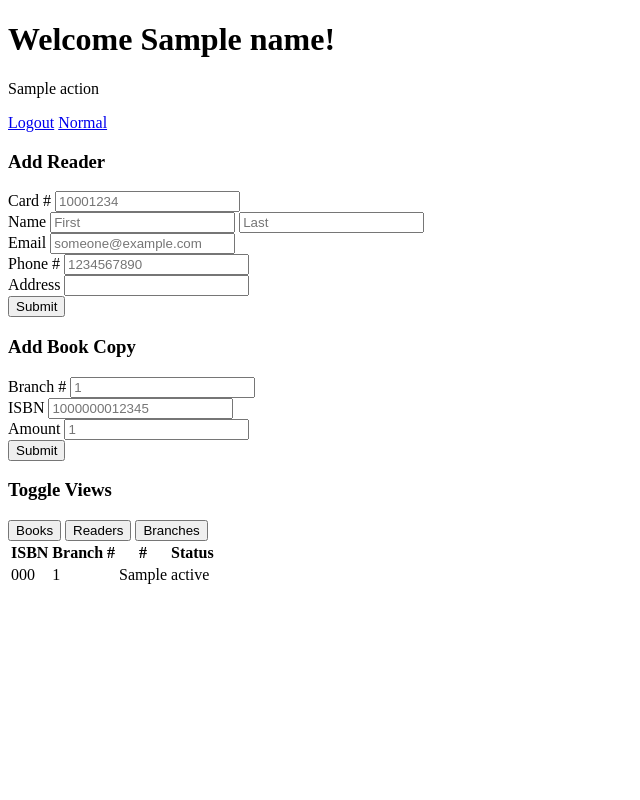
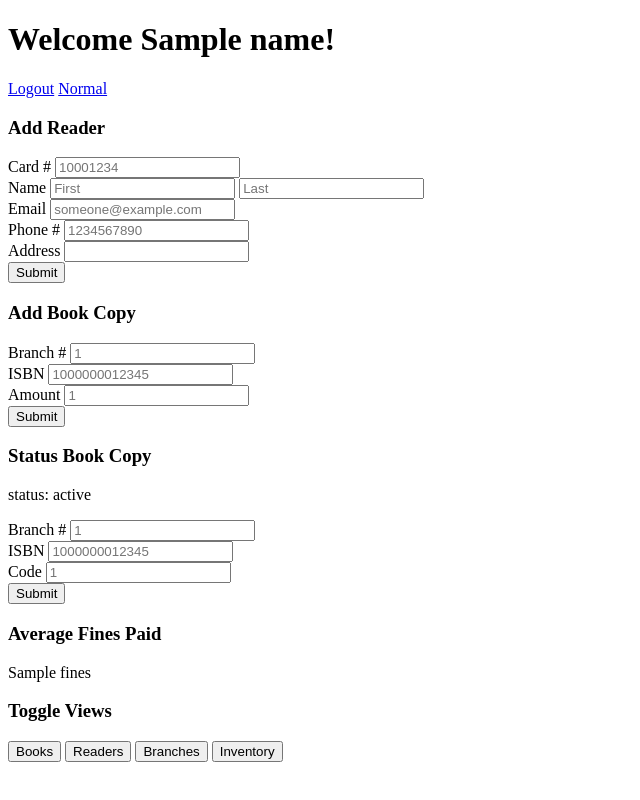
Before and after one commit to rkhullar/csci760.nydev.me, a Flask app: template templates/admin.html in a window 1280 px wide. Shown: the whole page, without its empty margins (0-640 px from the left). Run offline with Flask 2, Linux system fonts and the light colour scheme; the template is opened without the code that fills it: most values are stand-ins (such as "Sample title", 1, 10 or a date in 2020).

Commit message:
dev html

```diff
--- a/database/rebuild.sql
+++ b/database/rebuild.sql
@@ -151,12 +151,12 @@ create table dbo.copy
   lock boolean not null default false
 );
 
-/* not sure correct */
 create view dbv.inventory as
-  select c.isbn, b.id, count(*)
+  select c.isbn, b.id as branchID, count(*)
   from dbo.copy c, dbo.branch b
   where c.branchID = b.id
-  group by c.isbn, b.id;
+  group by c.isbn, b.id
+  order by c.isbn, b.id;
 
 create function new.copy(isbn numeric(13,0), branchID integer, amt integer)
   returns void as $$
--- a/main.py
+++ b/main.py
@@ -90,8 +90,10 @@ def admin_deactivate():
 @app.route('/admin', methods=['GET', 'POST'])
 @admin_required
 def admin():
-    actions = ['add_reader', 'add_book_copy']
+    actions = ['add_reader', 'add_book_copy', 'status_book_copy']
     action = match(actions, request)
+
+    o1 = None
 
     if action == 'add_reader':
         card = int(request.form['card'])
@@ -112,13 +114,20 @@ def admin():
         amount   = int(request.form['amount'])
         XCore.call(action, branchID, isbn, amount)
 
+    if action == 'status_book_copy':
+        branchID = int(request.form['branch_id'])
+        isbn     = int(request.form['isbn'])
+        code     = int(request.form['code'])
+        o1 = XCore.call(action, branchID, isbn, code)
+
     return render_template('admin.html',
                            name=XCore.call('person', session['id']),
                            readers=XCore.call('readers'),
                            books=XCore.call('books'),
                            branches=XCore.call('branches'),
                            inventory=XCore.call('inventory'),
-                           action=action)
+                           fines=XCore.call('average_fine_paid'),
+                           status=o1)
 
 # Reader Routes
 @app.route('/home', methods=['GET', 'POST'])
--- a/static/library.js
+++ b/static/library.js
@@ -10,4 +10,5 @@ function main()
     $('#books').hide();
     $('#readers').hide();
     $('#branches').hide();
+    $('#inventory').hide();
 }
--- a/templates/admin.html
+++ b/templates/admin.html
@@ -1,4 +1,4 @@
-<!DOCTYPE html>
+<!doctype html>
 <html lang='en'>
 <head>
     <meta charset='UTF-8'>
@@ -7,9 +7,6 @@
 </head>
 <body>
     <h1>Welcome {{ name }}!</h1>
-    {% if action %}
-        <p id='test'>{{ action }}</p>
-    {% endif %}
 
     <a href='/logout'>Logout</a>
     <a href='/admin/deactivate'>Normal</a>
@@ -41,10 +38,30 @@
         <input type='submit' name='add_book_copy' value='Submit'>
     </form>
 
+    <h3>Status Book Copy</h3>
+    <form action='' method='post'>
+        {% if status %}
+            <p>status: {{ status }}</p>
+        {% endif %}
+        <label for='branch_id'>Branch #</label>
+        <input type='number' name='branch_id' placeholder='1' required><br>
+        <label for='isbn'>ISBN</label>
+        <input type='number' name='isbn' placeholder='1000000012345' required><br>
+        <label for='code'>Code</label>
+        <input type='number' name='code' placeholder='1' required><br>
+        <input type='submit' name='status_book_copy' value='Submit'>
+    </form>
+
+    <h3>Average Fines Paid</h3>
+    <div href='fines'>
+        <p>{{ fines }}</p>
+    </div>
+
     <h3>Toggle Views</h3>
     <button class='toggle' target='books'>Books</button>
     <button class='toggle' target='readers'>Readers</button>
     <button class='toggle' target='branches'>Branches</button>
+    <button class='toggle' target='inventory'>Inventory</button>
 
     <div href='#readers' id='readers'>
         <table>
@@ -113,16 +130,14 @@
         <table>
         <tr>
             <th>ISBN</th>
-            <th>Branch #</th>
-            <th>#</th>
-            <th>Status</th>
+            <th>Branch</th>
+            <th>Count</th>
         </tr>
-            {% for copy in inventory %}
+            {% for item in inventory %}
                 <tr>
-                <td>{{ copy.isbn }}</td>
-                <td>{{ copy.bid }}</td>
-                <td>{{ copy.n }}</td>
-                <td>{{ copy.status }}</td>
+                <td>{{ item.isbn }}</td>
+                <td>{{ item.bid }}</td>
+                <td>{{ item.amt }}</td>
                 </tr>
             {% endfor %}
         </table>
--- a/templates/home.html
+++ b/templates/home.html
@@ -1,4 +1,4 @@
-<!DOCTYPE html>
+<!doctype html>
 <html lang='en'>
 <head>
     <meta charset='UTF-8'>
```
Also changed, not shown: base.py (+28 -5 lines), templates/login.html (+6 -3 lines).
